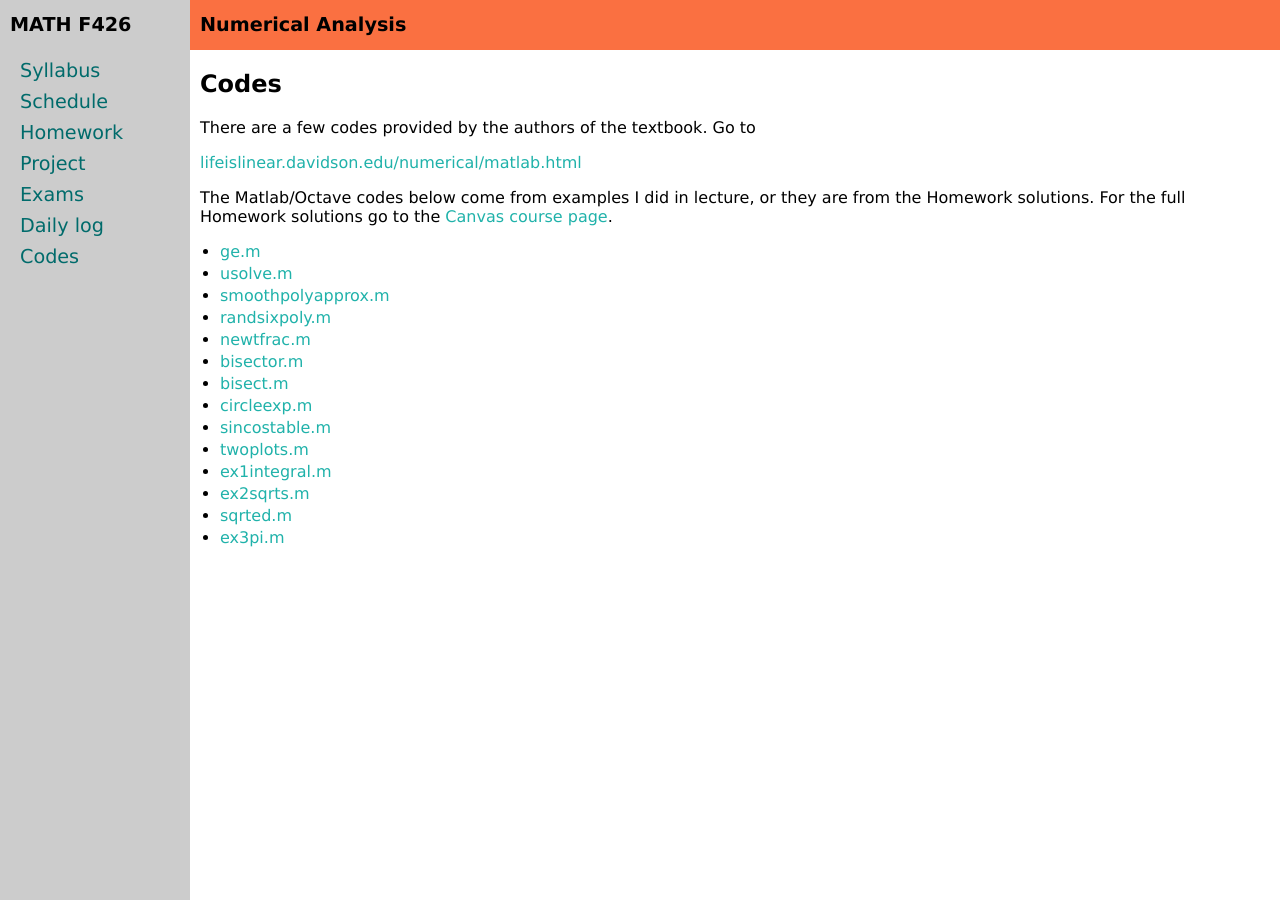
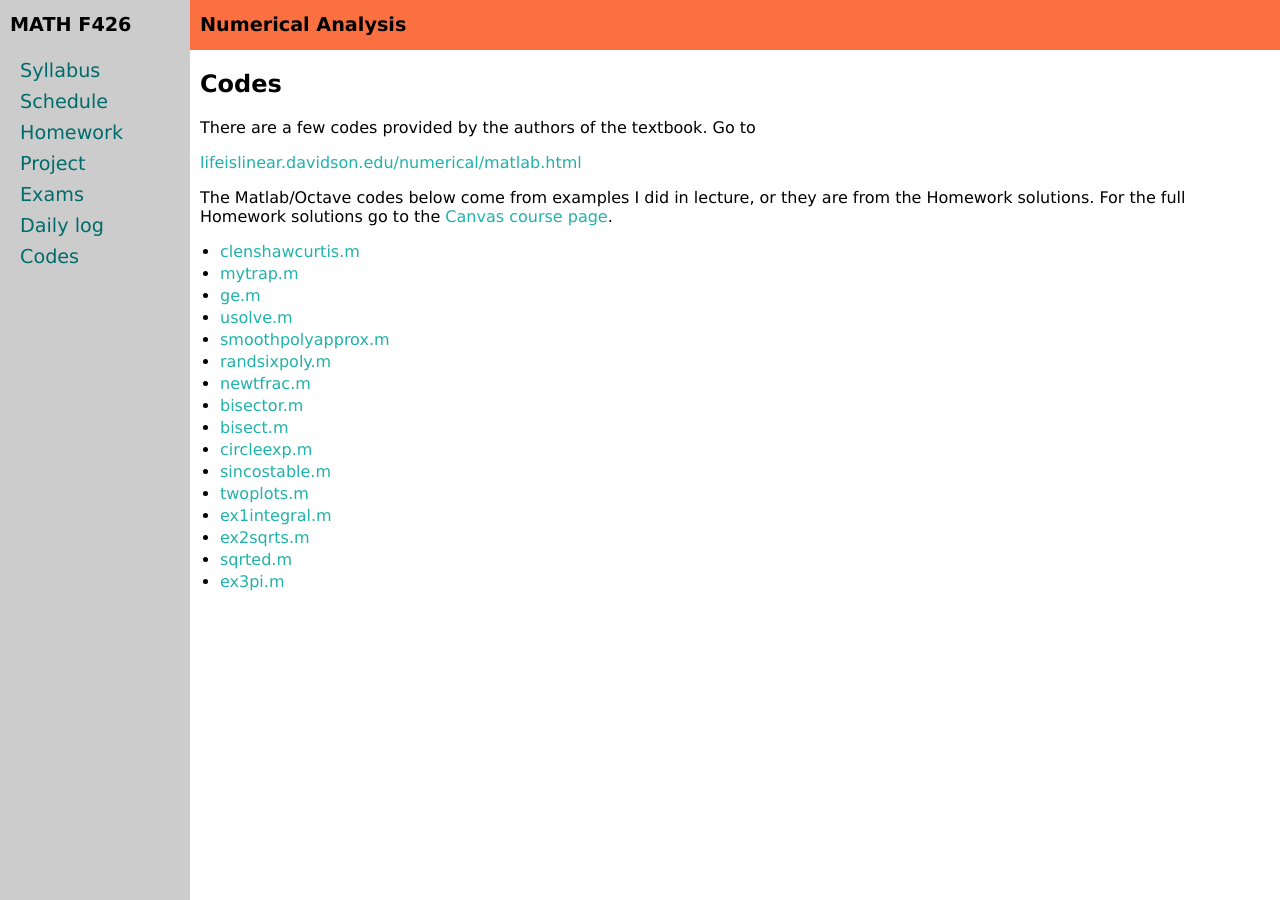
Before and after one commit to bueler/numerical, a Jekyll site: the page built from codes.md, in a window 1280 px wide. Built offline with Jekyll 4.4.1, drawn with Linux system fonts in a browser that asks for light colours.

Commit message:
post a couple of codes related to A7

```diff
--- a/codes.md
+++ b/codes.md
@@ -15,6 +15,8 @@ The Matlab/Octave codes below come from examples I did in lecture, or they are f
   * [.m](assets/codes/.m)
 -->
 
+  * [clenshawcurtis.m](assets/codes/clenshawcurtis.m)
+  * [mytrap.m](assets/codes/mytrap.m)
   * [ge.m](assets/codes/ge.m)
   * [usolve.m](assets/codes/usolve.m)
   * [smoothpolyapprox.m](assets/codes/smoothpolyapprox.m)
```
Also changed, not shown: 2 other files.
